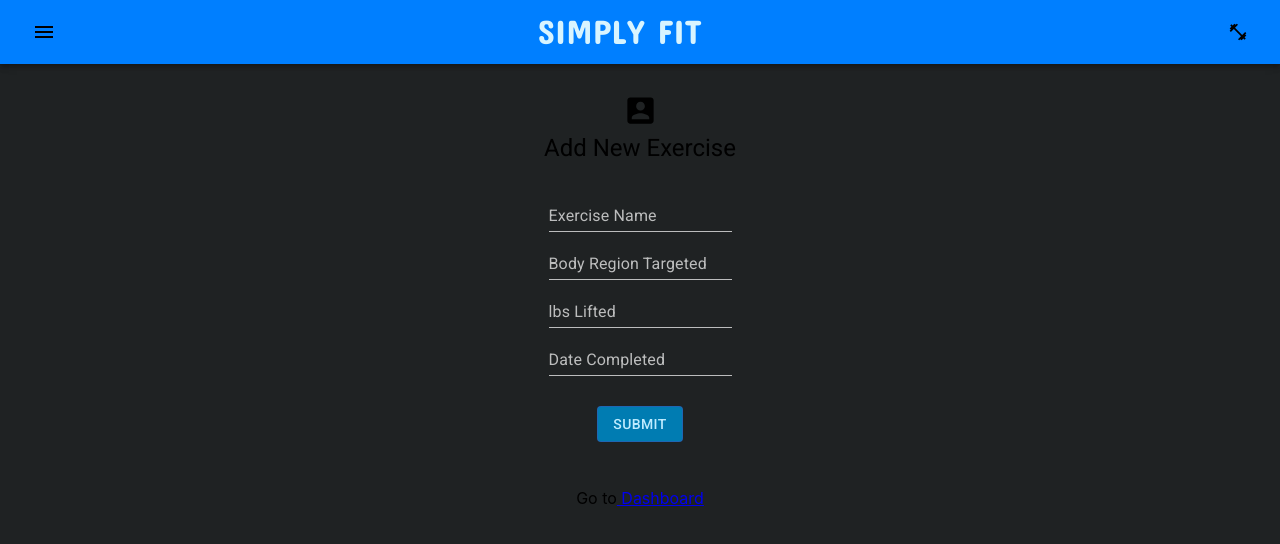
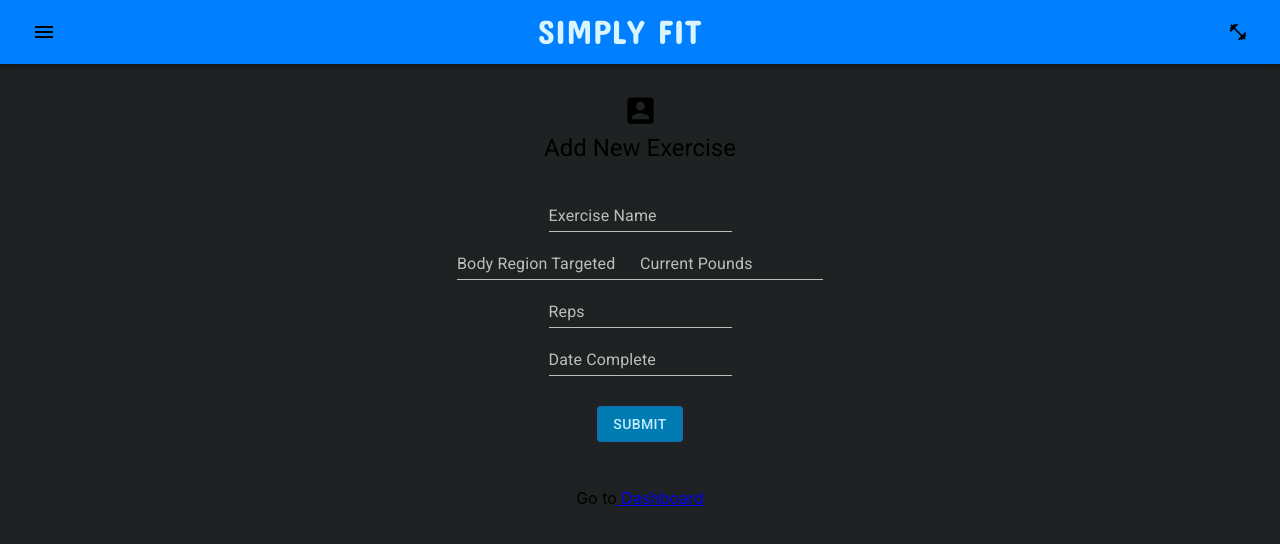
Before and after one commit to bw-wlj-2/Frontend, a React (Create React App) app in the folder my-app/: page /addexercise in a window 1280 px wide. Shown: the top 544 px of the page. Built offline with nearby package versions, Linux system fonts and the light colour scheme.

Commit message:
render all data to cards, fix edit, and fix view

```diff
--- a/my-app/package.json
+++ b/my-app/package.json
@@ -2,6 +2,7 @@
   "name": "my-app",
   "version": "0.1.0",
   "private": true,
+  "homepage": "https://yourgithubname.github.io/yourreponame",
   "dependencies": {
     "@material-ui/core": "^4.9.1",
     "@material-ui/icons": "^4.9.1",
@@ -23,7 +24,9 @@
     "start": "react-scripts start",
     "build": "react-scripts build",
     "test": "react-scripts test",
-    "eject": "react-scripts eject"
+    "eject": "react-scripts eject",
+    "predeploy": "yarn build",
+    "deploy": "gh-pages -d build"
   },
   "eslintConfig": {
     "extends": "react-app"
--- a/my-app/src/components/AddExercise.js
+++ b/my-app/src/components/AddExercise.js
@@ -32,8 +32,13 @@ const AddExercise = props => {
 
   const [newExercise, setNewExercise] = useState({
     name: "",
-    region: ""
+    region: "",
+    current_pounds: null,
+    reps: null,
+    date_completed: ""
   });
+
+  console.log(newExercise);
 
   const handleChanges = event => {
     setNewExercise({ ...newExercise, [event.target.name]: event.target.value });
@@ -67,10 +72,27 @@ const AddExercise = props => {
             value={newExercise.region}
             onChange={handleChanges}
           />
+          <TextField
+            label="Current Pounds"
+            name="current_pounds"
+            value={newExercise.current_pounds}
+            onChange={handleChanges}
+          />
           <br />
-          <TextField label="lbs Lifted" />
+          <TextField
+            label="Reps"
+            name="reps"
+            value={newExercise.reps}
+            onChange={handleChanges}
+          />
           <br />
-          <TextField label="Date Completed" />
+          <TextField
+            label="Date Complete"
+            name="date_completed"
+            value={newExercise.date_completed}
+            onChange={handleChanges}
+          />
+
           <div>
             <Button
               className={classes.contButton}
--- a/my-app/src/components/EditExercise.js
+++ b/my-app/src/components/EditExercise.js
@@ -5,7 +5,7 @@ import TextField from "@material-ui/core/TextField";
 import Button from "@material-ui/core/Button";
 import AccountBoxIcon from "@material-ui/icons/AccountBox";
 import Typography from "@material-ui/core/Typography";
-import AxiosWithAuth from '../utils/AxiosWithAuth'
+import AxiosWithAuth from "../utils/AxiosWithAuth";
 
 const useStyles = makeStyles(theme => ({
   contButton: {
@@ -27,42 +27,46 @@ const useStyles = makeStyles(theme => ({
 }));
 
 const initialValue = {
-  name: '',
-  region: '',
-}
+  name: "",
+  region: ""
+};
 
 const EditExercise = () => {
   const classes = useStyles();
   const history = useHistory();
   const { id } = useParams();
-  console.log(id)
-  const [exer, setExer] = useState(initialValue)
+  console.log(id);
+  const [exer, setExer] = useState(initialValue);
 
   useEffect(() => {
-    AxiosWithAuth().get(`/api/exercises/${id}`)
+    AxiosWithAuth()
+      .get(`/api/exercises/${id}`)
       .then(res =>
         // console.log(res),
         setExer(res.data)
       )
-      .catch(err => console.log(err))
-  }, [id])
+      .catch(err => console.log(err));
+  }, [id]);
 
   const handleChange = e => {
     setExer({
       ...exer,
       [e.target.name]: e.target.value
-    })
-  }
+    });
+  };
 
   const handleSubmit = e => {
     e.preventDefault();
-    AxiosWithAuth().put(`/api/exercises/${id}`, exer)
+    AxiosWithAuth()
+      .put(`/api/exercises/${id}`, exer)
       .then(() => {
-        setTimeout(function () { history.push(`/exercises/${id}`) }, 6000)
+        setTimeout(function() {
+          history.push(`/exercises/${id}`);
+        }, 6000);
         // history.push(`/exercises/${id}`)
       })
-      .catch(err => console.log(err))
-  }
+      .catch(err => console.log(err));
+  };
 
   return (
     <div className="box">
@@ -73,32 +77,39 @@ const EditExercise = () => {
       <div className={classes.formDiv}>
         <TextField
           label="Exercise Name"
-          name='name'
+          name="name"
           onChange={handleChange}
           value={exer.name}
         />
         <br />
         <TextField
           label="Region Targeted"
-          name='region'
+          name="region"
           onChange={handleChange}
           value={exer.region}
         />
         <br />
-        {/* <TextField
-            type='number'
+        <TextField
+          type="number"
           label="Weight (lbs)"
-            name='weight'
+          name="current_pounds"
           onChange={handleChange}
-            value={exer.weight}
+          value={exer.current_pounds}
+        />
+        <br />
+        <TextField
+          label="Reps"
+          name="reps"
+          onChange={handleChange}
+          value={exer.reps}
         />
         <br />
         <TextField
           label="Date Completed"
-            name='date'
+          name="date_completed"
           onChange={handleChange}
-            value={exer.date}
-          /> */}
+          value={exer.date_completed}
+        />
         <div>
           <Link to={`/exercises/${id}`}>
             <Button
--- a/my-app/src/components/ExCard.js
+++ b/my-app/src/components/ExCard.js
@@ -1,4 +1,4 @@
-import React from 'react'
+import React from "react";
 import Button from "@material-ui/core/Button";
 import Card from "@material-ui/core/Card";
 import CardActions from "@material-ui/core/CardActions";
@@ -45,6 +45,7 @@ const useStyles = makeStyles(theme => ({
 
 const ExCard = ({ ex }) => {
   const classes = useStyles();
+  console.log(ex);
 
   return (
     <Grid item key={ex.id} xs={12} sm={6} md={4}>
@@ -54,6 +55,9 @@ const ExCard = ({ ex }) => {
             {ex.name}
           </Typography>
           <Typography>Region: {ex.region}</Typography>
+          <Typography> date: {ex.date_completed}</Typography>
+          <Typography>Reps: {ex.reps}</Typography>
+          <Typography> Current lbs: {ex.current_pounds}</Typography>
         </CardContent>
         <CardActions>
           <Link to={`/exercises/${ex.id}`}>
@@ -69,7 +73,7 @@ const ExCard = ({ ex }) => {
         </CardActions>
       </Card>
     </Grid>
-  )
-}
+  );
+};
 
-export default ExCard
+export default ExCard;
--- a/my-app/src/components/UniqueExercise.js
+++ b/my-app/src/components/UniqueExercise.js
@@ -7,7 +7,7 @@ import CardActions from "@material-ui/core/CardActions";
 import Typography from "@material-ui/core/Typography";
 import Button from "@material-ui/core/Button";
 import { Link, useHistory, useParams } from "react-router-dom";
-import AxiosWithAuth from '../utils/AxiosWithAuth';
+import AxiosWithAuth from "../utils/AxiosWithAuth";
 
 const useStyles = makeStyles(theme => ({
   buttonCon: {
@@ -40,30 +40,33 @@ export default function UniqueExercise(props) {
   const { id } = useParams();
   // console.log(id)
   const history = useHistory();
+  console.log(unique);
 
   useEffect(() => {
-    AxiosWithAuth().get(`/api/exercises/${id}`)
+    AxiosWithAuth()
+      .get(`/api/exercises/${id}`)
       .then(res =>
         // console.log(res),
         setUnique(res.data)
       )
-      .catch(err => console.log(err))
+      .catch(err => console.log(err));
   }, [id]);
 
   const handleEdit = e => {
     e.preventDefault();
     // setTimeout(function () { history.push(`/editExercises/${id}`) }, 5000)
-    history.push(`/editExercises/${id}`)
-  }
+    history.push(`/editExercises/${id}`);
+  };
 
   const handleDelete = e => {
     e.preventDefault();
-    AxiosWithAuth().delete(`/api/exercises/${id}`)
+    AxiosWithAuth()
+      .delete(`/api/exercises/${id}`)
       .then(() => {
-        history.push(`/dashboard`)
+        history.push(`/dashboard`);
       })
-      .catch(err => console.log(err))
-  }
+      .catch(err => console.log(err));
+  };
 
   // console.log(unique)
   return (
@@ -74,7 +77,15 @@ export default function UniqueExercise(props) {
           <Typography variant="body2" color="textPrimary" component="p">
             Region: {unique.region}
           </Typography>
-
+          <Typography variant="body2" color="textPrimary" component="p">
+            Reps: {unique.reps}
+          </Typography>
+          <Typography variant="body2" color="textPrimary" component="p">
+            Reps: {unique.current_pounds}
+          </Typography>
+          <Typography variant="body2" color="textPrimary" component="p">
+            Reps: {unique.date_completed}
+          </Typography>
         </CardContent>
         <CardActions disableSpacing>
           <CardContent className={classes.buttonCon}>
```
Lines whose indentation alone changed are shown as unchanged.
